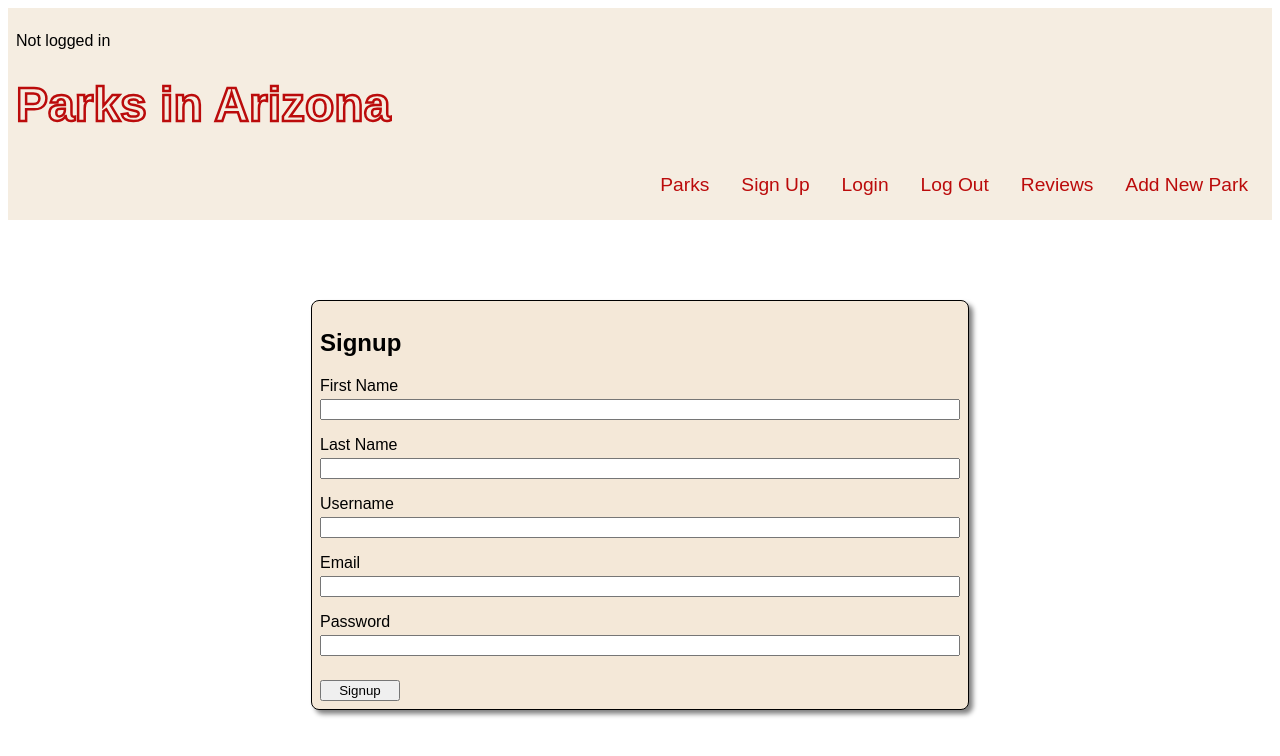
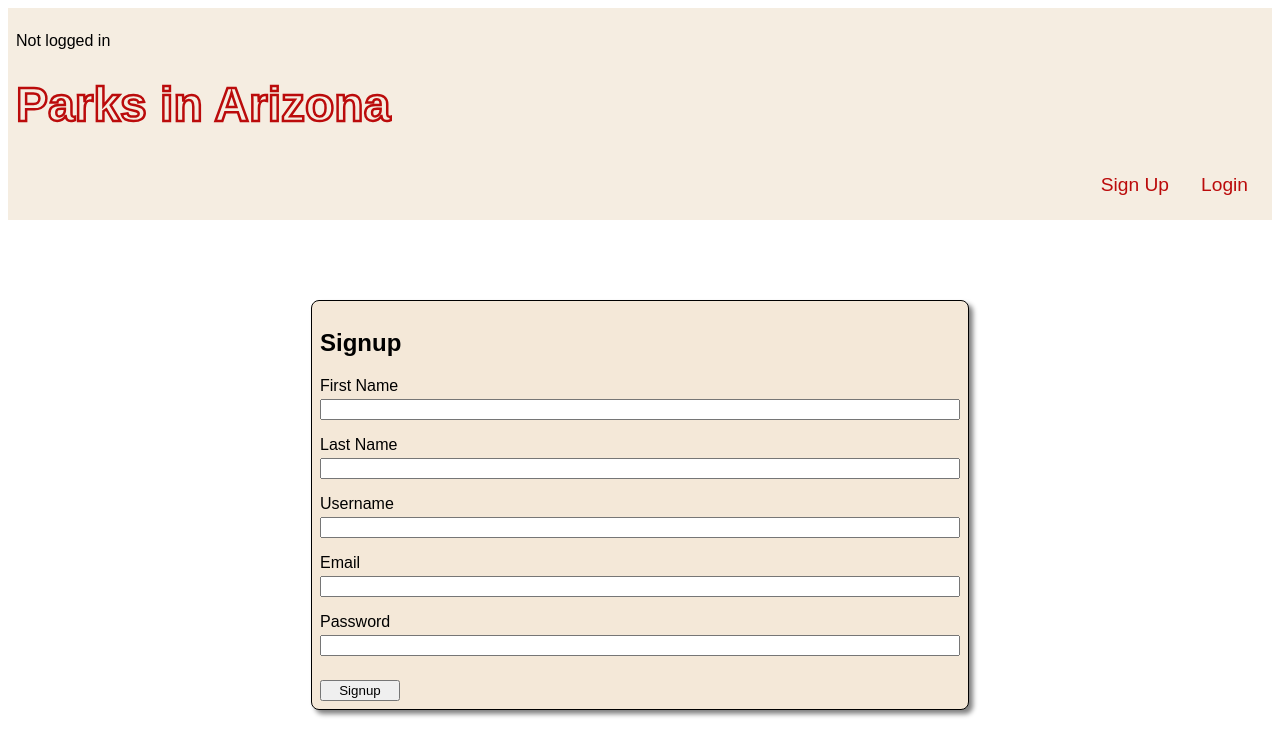
Before and after one commit to RhiMoore1/phase-5-Project, a React (Create React App) app in the folder client/: page /signup in a window 1280 px wide. Shown: the top 756 px of the page. Built offline with nearby package versions, Linux system fonts and the light colour scheme; no server answers.

Commit message:
remove update user from navbar.js

```diff
--- a/client/src/components/NavBar.js
+++ b/client/src/components/NavBar.js
@@ -2,15 +2,7 @@ import React, {useState, useEffect } from 'react';
 import '../components/NavBar.css';
 import { BrowserRouter as Router, Switch, Route, Link } from "react-router-dom";
 
-const handleLogout = ({updateUser}) => {
-  fetch('/logout', {method: "DELETE"})
-    .then(r => {
-      updateUser(null)
-    })
-
-}
-
-function NavBar({updateUser}) {
+function NavBar() {
   const [user, setUser] = useState(null);
 
   const fetchUser = () => {
@@ -32,30 +24,87 @@ function NavBar({updateUser}) {
       { user ? (<p>Welcome {user.username}</p>) : (<p>Not logged in</p>) }
       <h2 className='header'><a href='/'>Parks in Arizona</a></h2>
       <nav className='navbar'>
-      {/* <Router> */}
-        <li className='navLi'>
-          <Link to="/parks">Parks</Link>
-          {/* <a href='/parks'>Parks</a> */}
-        </li>
         <li className='navLi'>
           <Link to='/signup'>Sign Up</Link>
         </li>
         <li className='navLi'>
           <Link to='/login'>Login</Link>
         </li>
-        <li className='navLi'>
-          <Link to='/logout' onClick={handleLogout}>Log Out</Link>
-        </li>
-        <li className='navLi'>
-          <Link to="/reviews">Reviews</Link>
-        </li>
-        <li className='navLi'>
-          <Link to='/parks/new'>Add New Park</Link>
-        </li>
-        {/* </Router> */}
       </nav>
     </div>
   );
 }
 
 export default NavBar;
+
+
+
+
+
+
+
+
+
+
+
+
+// import React, {useState, useEffect } from 'react';
+// import '../components/NavBar.css';
+// import { BrowserRouter as Router, Switch, Route, Link } from "react-router-dom";
+
+// const handleLogout = ({updateUser}) => {
+//   fetch('/logout', {method: "DELETE"})
+//     .then(r => {
+//       updateUser(null)
+//     })
+
+// }
+
+// function NavBar({updateUser}) {
+//   const [user, setUser] = useState(null);
+
+//   const fetchUser = () => {
+//     fetch("/checkSession")
+//       .then(r => {
+//         if(r.ok){
+//           r.json().then(user => setUser(user))
+//         } else {
+//           // r.json().then(error => setErrors(error))
+//         }
+//       })
+//   }
+//   useEffect(() => {
+//     fetchUser()
+//   }, []);
+//   // const updateUser = (user) => setUser(user)
+//   return (
+//       <div className='navbarContainer'>
+//       { user ? (<p>Welcome {user.username}</p>) : (<p>Not logged in</p>) }
+//       <h2 className='header'><a href='/'>Parks in Arizona</a></h2>
+//       <nav className='navbar'>
+//       {/* <Router> */}
+//         {/* <li className='navLi'>
+//           <Link to="/parks">Parks</Link>
+//         </li> */}
+//         <li className='navLi'>
+//           <Link to='/signup'>Sign Up</Link>
+//         </li>
+//         <li className='navLi'>
+//           <Link to='/login'>Login</Link>
+//         </li>
+//         {/* <li className='navLi'>
+//           <Link to='/logout' onClick={handleLogout}>Log Out</Link>
+//         </li>
+//         <li className='navLi'>
+//           <Link to="/reviews">Reviews</Link>
+//         </li>
+//         <li className='navLi'>
+//           <Link to='/parks/new'>Add New Park</Link>
+//         </li> */}
+//         {/* </Router> */}
+//       </nav>
+//     </div>
+//   );
+// }
+
+// export default NavBar;
```
